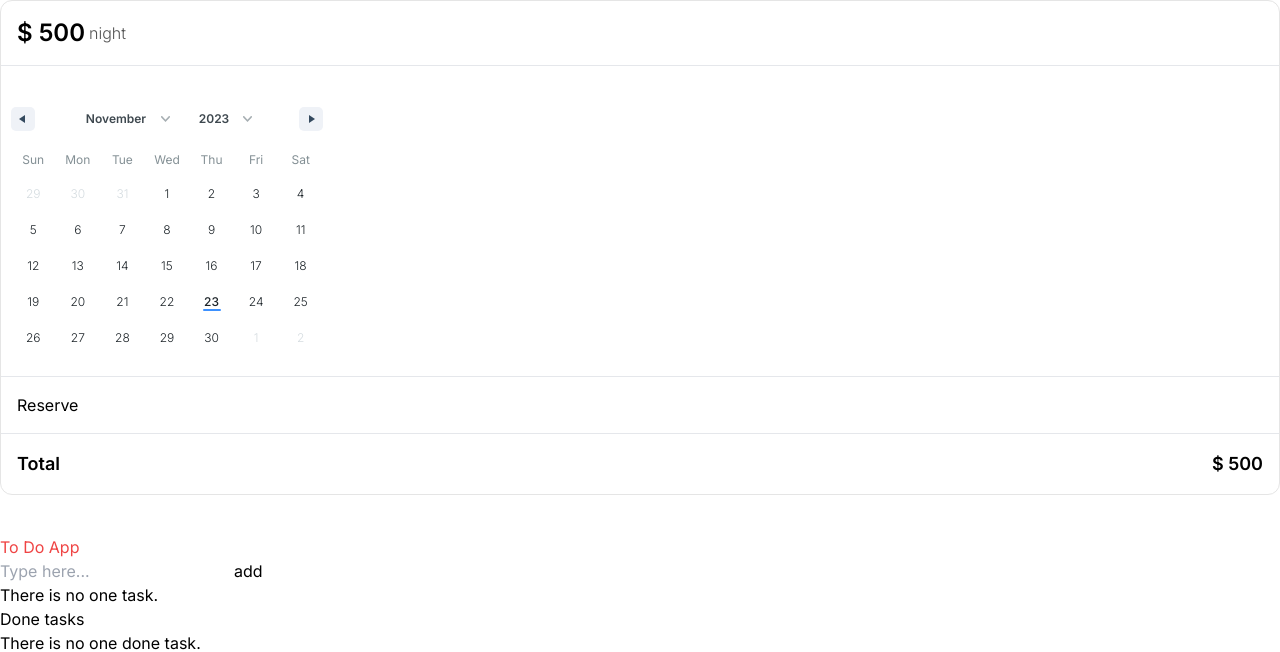
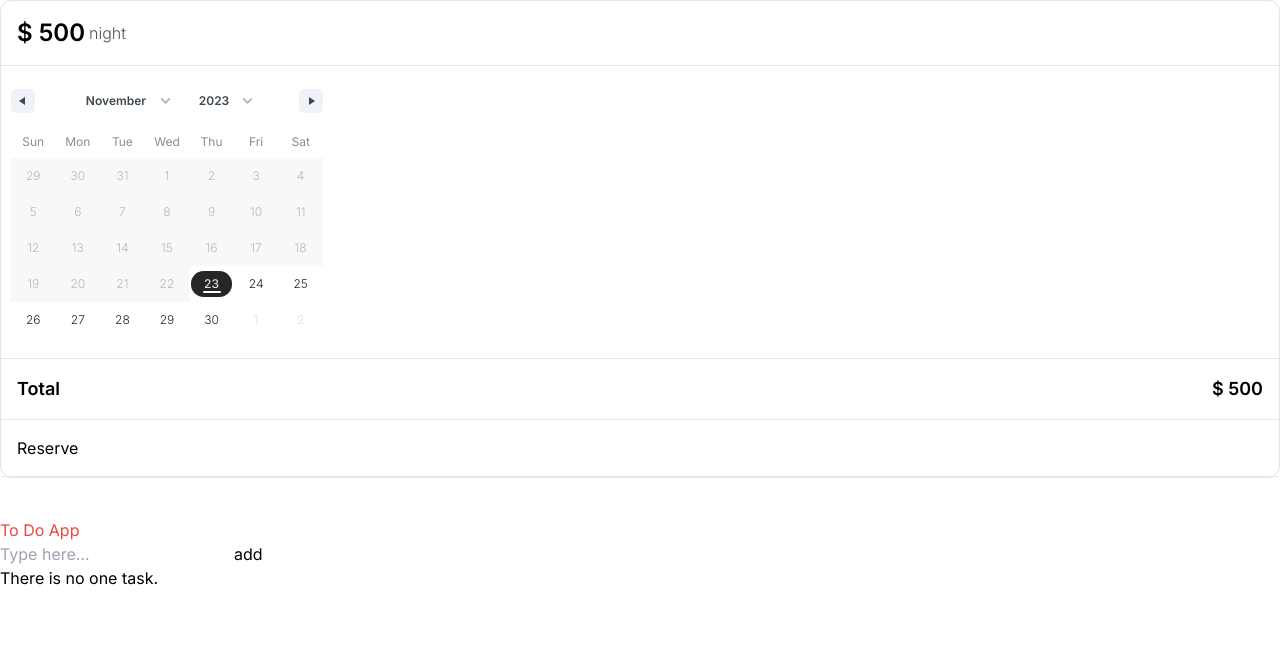
Before and after one commit to joaovictorcamargo/zustand-booking-app, a Next.js app: page /listings/1 in a window 1280 px wide. Shown: the part 285-937 px from the top of the page. After the commit the page ends 875 px from the top, so only its background shows below. Built offline with nearby package versions, Linux system fonts and the light colour scheme.

Commit message:
feat: Create a booking

```diff
--- a/src/app/listings/[listingId]/ListingClient.tsx
+++ b/src/app/listings/[listingId]/ListingClient.tsx
@@ -6,9 +6,9 @@ import { useRouter } from "next/navigation";
 import { differenceInDays, eachDayOfInterval } from "date-fns";
 import { Listing, Reservation } from "@/types/index";
 import { ToDoList } from "@/components/ToDoList/index";
-import { ToDoListDone } from "@/components/ToDoListDone/index";
 import { useToDoStore } from "@/data/stores/useToDoStore";
 import ListingReservation from "@/components/ListingReservation";
+import { Range } from "react-date-range";
 
 const initialDateRange = {
   startDate: new Date(),
@@ -33,6 +33,7 @@ const ListingClient: React.FC<ListingClientProps> = ({
     state.updateTask,
     state.removeTask,
   ]);
+  console.log("🚀 ~ file: ListingClient.tsx:36 ~ tasks:", tasks)
 
   const disabledDates = useMemo(() => {
     let dates: Date[] = [];
@@ -51,25 +52,25 @@ const ListingClient: React.FC<ListingClientProps> = ({
 
   const [isLoading, setIsLoading] = useState(false);
   const [totalPrice, setTotalPrice] = useState(listing.price);
-  const [dateRange, setDateRange] = useState(initialDateRange);
+  const [dateRange, setDateRange] = useState<Range>(initialDateRange);
 
   const onCreateReservation = useCallback(() => {
     setIsLoading(true);
 
-    createTask({
-      totalPrice,
-      startDate: dateRange.startDate,
-      endDate: dateRange.endDate,
-      listingId: listing?.id,
-    });
-
     try {
-      toast.success("Listing reserved!");
-      setDateRange(initialDateRange);
-      router.push("/trips");
+      createTask({
+        totalPrice,
+        startDate: dateRange.startDate!,
+        endDate: dateRange.endDate!,
+        listingId: listing.id!,
+        id: "1"
+      });
     } catch {
       toast.error("Something went wrong.");
     } finally {
+      toast.success("Listing reserved!");
+      setDateRange(initialDateRange);
+      // router.push("/trips");
       setIsLoading(false);
     }
   }, [totalPrice, dateRange, listing?.id, router]);
@@ -156,7 +157,6 @@ const ListingClient: React.FC<ListingClientProps> = ({
           />
         </div>
         <ToDoList />
-        <ToDoListDone />
       </div>
     </div>
   );
--- a/src/components/Calendar.tsx
+++ b/src/components/Calendar.tsx
@@ -22,14 +22,14 @@ const DatePicker: React.FC<DatePickerProps> = ({
 }) => {
   return (
     <DateRange
-      // rangeColors={['#262626']}
-      // ranges={[value]}
-      // date={new Date()}
-      // onChange={onChange}
-      // direction="vertical"
-      // showDateDisplay={false}
-      // minDate={new Date()}
-      // disabledDates={disabledDates}
+      rangeColors={['#262626']}
+      ranges={[value]}
+      date={new Date()}
+      onChange={onChange}
+      direction="vertical"
+      showDateDisplay={false}
+      minDate={new Date()}
+      disabledDates={disabledDates}
     />
    );
 }
--- a/src/components/InputTask/index.tsx
+++ b/src/components/InputTask/index.tsx
@@ -6,7 +6,6 @@ interface InputTaskProps {
     startDate: Date;
     endDate: Date;
     totalPrice: number;
-    onDone: (id: string) => void;
     onEdited: (id: string, title: string) => void;
     onRemoved: (id: string) => void;
 }
@@ -17,12 +16,10 @@ export const InputTask: React.FC<InputTaskProps> = ({
     startDate,
     endDate,
     totalPrice,
-    onDone,
     onEdited,
     onRemoved
 }) => {
 
-    const [checked, setChecked] = useState(false);
     const [isEditMode, setIsEditMode] = useState(false);
     const [value, setValue] = useState({ listingId,
         startDate,
@@ -39,20 +36,6 @@ export const InputTask: React.FC<InputTaskProps> = ({
     return (
         <div>
             <label>
-                <input
-                    type="checkbox"
-                    disabled={isEditMode}
-                    checked={checked}
-                    onChange={(evt) => {
-                        setChecked(evt.target.checked);
-
-                        if (evt.target.checked) {
-                            setTimeout(() => {
-                                onDone(id);
-                            }, 300);
-                        }
-                    }}
-                />
                 { isEditMode ? (
                     <input
                         value={value}
--- a/src/components/ListingReservation.tsx
+++ b/src/components/ListingReservation.tsx
@@ -50,13 +50,6 @@ const ListingReservation: React.FC<
           onChangeDate(value.selection)}
       />
       <hr />
-      <div className="p-4">
-        <button
-          disabled={disabled}
-          onClick={onSubmit}
-        >Reserve</button>
-      </div>
-      <hr />
       <div
         className="
           p-4
@@ -75,6 +68,15 @@ const ListingReservation: React.FC<
           $ {totalPrice}
         </div>
       </div>
+      <hr />
+
+      <div className="p-4">
+        <button
+          disabled={disabled}
+          onClick={onSubmit}
+        >Reserve</button>
+      </div>
+      <hr />
     </div>
    );
 }
--- a/src/components/ToDoList/index.tsx
+++ b/src/components/ToDoList/index.tsx
@@ -27,9 +27,9 @@ export const ToDoList: React.FC<ToDoListProps> = ({
             <h1 className="text-red-500">{mainTitle}</h1>
             <section>
                 <InputPlus
-                    onAdd={({totalPrice, startDate, endDate, listingId}) => {
-                       if ({totalPrice, startDate, endDate, listingId}) {
-                            createTask({totalPrice, startDate, endDate, listingId})
+                    onAdd={({totalPrice, startDate, endDate, listingId, id}) => {
+                       if ({totalPrice, startDate, endDate, listingId, id}) {
+                            createTask({totalPrice, startDate, endDate, listingId, id })
                        }
                     }}
                 />
@@ -43,7 +43,6 @@ export const ToDoList: React.FC<ToDoListProps> = ({
                         key={task.id}
                         id={task.id}
                         title={task.title}
-                        onDone={removeTask}
                         onEdited={updateTask}
                         onRemoved={removeTask}
                     />
--- a/src/components/ToDoListDone/index.tsx
+++ /dev/null
@@ -1,29 +0,0 @@
-import React from 'react';
-import shallow from 'zustand/shallow'
-
-import { useToDoStore } from '../../data/stores/useToDoStore';
-
-export const ToDoListDone: React.FC = () => {
-    const [
-        tasksDone,
-        createTaskDone,
-    ] = useToDoStore(state => [
-        state.tasksDone,
-        state.createTaskDone,
-        state.deleteEverything,
-    ]);
-
-    return (
-        <article>
-            <h1>Done tasks</h1>
-            {!tasksDone.length && (
-                <p>There is no one done task.</p>
-            )}
-            {tasksDone.map((task, index) => (
-                <p
-                    key={task.id}
-                >{index + 1}. {task.title}</p>
-            ))}
-        </article>
-    );
-}
--- a/src/data/stores/useTodoStore.ts
+++ b/src/data/stores/useTodoStore.ts
@@ -13,17 +13,19 @@ export interface Task {
 
 interface ToDoStore {
     tasks: Task[];
-    tasksDone: Task[];
-    createTask: (title: string) => void;
+    createTask: ({
+        listingId,
+        startDate,
+        endDate,
+        totalPrice,
+    }: Task) => void;
     updateTask: (id: string, title: string) => void;
     removeTask: (id: string) => void;
-    createTaskDone: () => void;
     deleteEverything: () => void;
 }
 
 export const useToDoStore = create<ToDoStore>((set, get) => ({
     tasks: [],
-    tasksDone: [],
     createTask: ({totalPrice, startDate, endDate, listingId}: Task) => {
         const { tasks } = get();
         const newTask = {
@@ -36,23 +38,22 @@ export const useToDoStore = create<ToDoStore>((set, get) => ({
         }
 
         set({
-            tasks: [newTask].concat(tasks),
-        })
+            tasks: [newTask, ...tasks] as Task[],
+        });
     },
     updateTask: (id: string, title: string) => {
         const { tasks } = get();
         set({
             tasks: tasks.map((task) => ({
                 ...task,
-                title: task.id === id ? title : task.title,
+                title: task.id === id ? title : task.totalPrice,
             }))
         });
     },
     removeTask: (id: string) => {
-        const { tasks, tasksDone } = get();
+        const { tasks } = get();
         set({
             tasks: tasks.filter((task) => task.id !== id),
-            tasksDone: [...tasksDone].concat(tasks.filter((task) => task.id === id)),
         });
     },
     deleteEverything: () => {
--- a/src/types/index.ts
+++ b/src/types/index.ts
@@ -8,7 +8,7 @@ export type Reservation = {
   }
 
 export type Listing = {
-  id: number;
+  id: string;
   title: string;
   description: string;
   imageSrc: string;
--- a/src/utils.ts
+++ b/src/utils.ts
@@ -1,6 +1,6 @@
 export const listings = [
     {
-      id: 1,
+      id: "1",
       title: "Vila in Croatia",
       description: "My description",
       imageSrc: "https://images.unsplash.com/photo-1568605114967-8130f3a36994?q=80&w=2940&auto=format&fit=crop&ixlib=rb-4.0.3&ixid=M3wxMjA3fDB8MHxwaG90by1wYWdlfHx8fGVufDB8fHx8fA%3D%3D",
@@ -11,7 +11,7 @@ export const listings = [
       name: "Antonio"
     },
     {
-      id: 2,
+      id: "2",
       title: "Vila in Brazil",
       description: "My description",
       imageSrc: "https://images.unsplash.com/photo-1570129477492-45c003edd2be?q=80&w=2940&auto=format&fit=crop&ixlib=rb-4.0.3&ixid=M3wxMjA3fDB8MHxwaG90by1wYWdlfHx8fGVufDB8fHx8fA%3D%3D",
@@ -22,7 +22,7 @@ export const listings = [
       name: "Ally"
     },
     {
-      id: 3,
+      id: "3",
       title: "Vila in Russia",
       description: "My description",
       imageSrc: "https://images.unsplash.com/photo-1480074568708-e7b720bb3f09?q=80&w=2948&auto=format&fit=crop&ixlib=rb-4.0.3&ixid=M3wxMjA3fDB8MHxwaG90by1wYWdlfHx8fGVufDB8fHx8fA%3D%3D",
```
